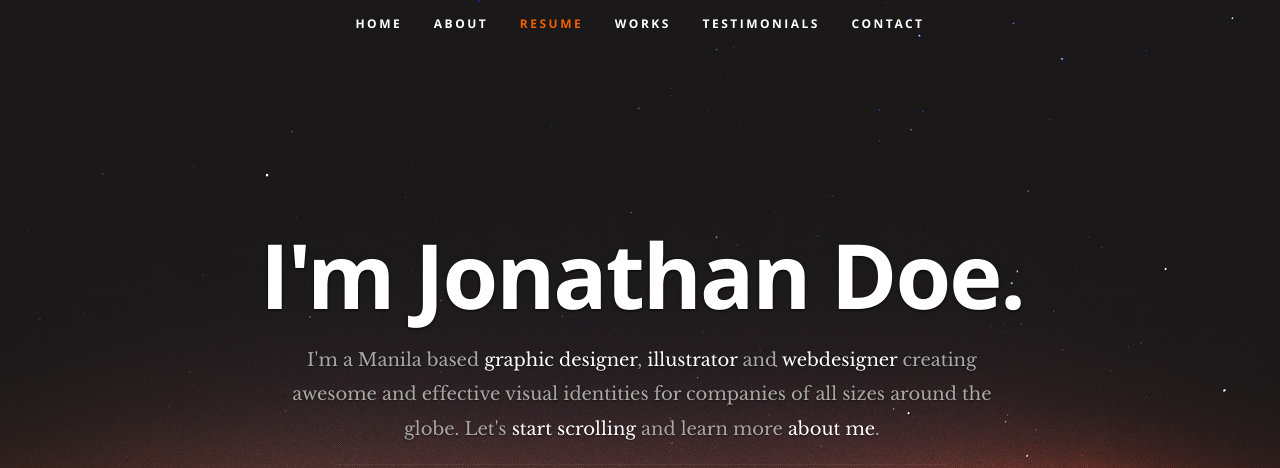
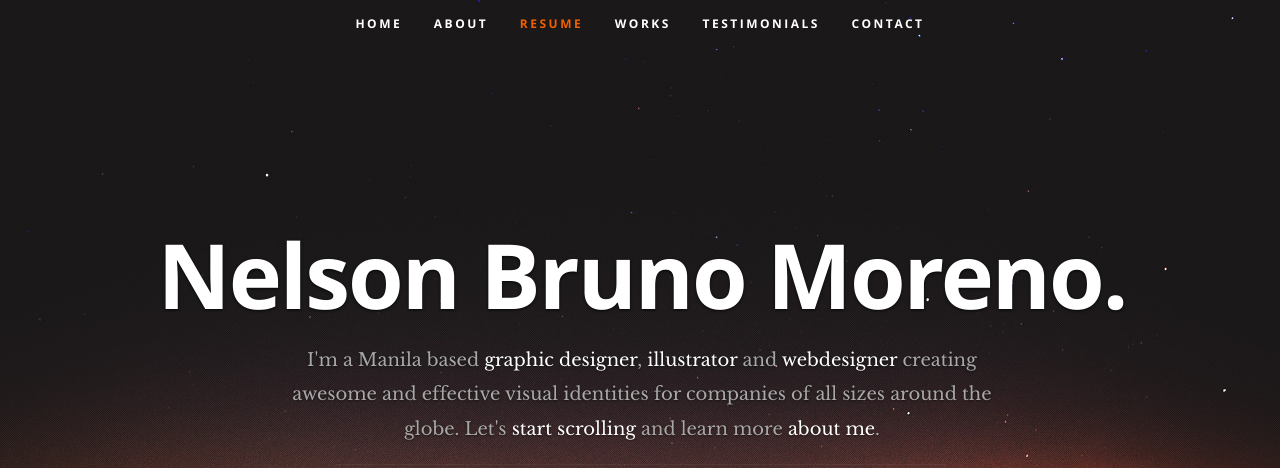
Before and after one commit to Bruno-Moreno/Bruno-Moreno.github.io, a plain HTML site: page index.html in a window 1280 px wide. Shown: the top 468 px of the page. Drawn offline with nearby package versions, Linux system fonts and the light colour scheme.

Commit message:
Update index.html

```diff
--- a/index.html
+++ b/index.html
@@ -56,7 +56,7 @@
 
       <div class="row banner">
          <div class="banner-text">
-            <h1 class="responsive-headline">I'm Jonathan Doe.</h1>
+            <h1 class="responsive-headline">Nelson Bruno Moreno.</h1>
             <h3>I'm a Manila based <span>graphic designer</span>, <span>illustrator</span> and <span>webdesigner</span> creating awesome and
             effective visual identities for companies of all sizes around the globe. Let's <a class="smoothscroll" href="#about">start scrolling</a>
             and learn more <a class="smoothscroll" href="#about">about me</a>.</h3>
```
